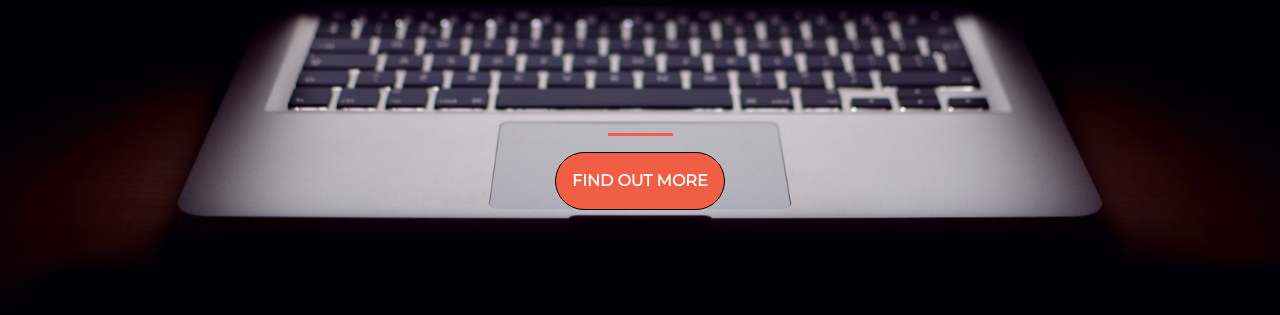
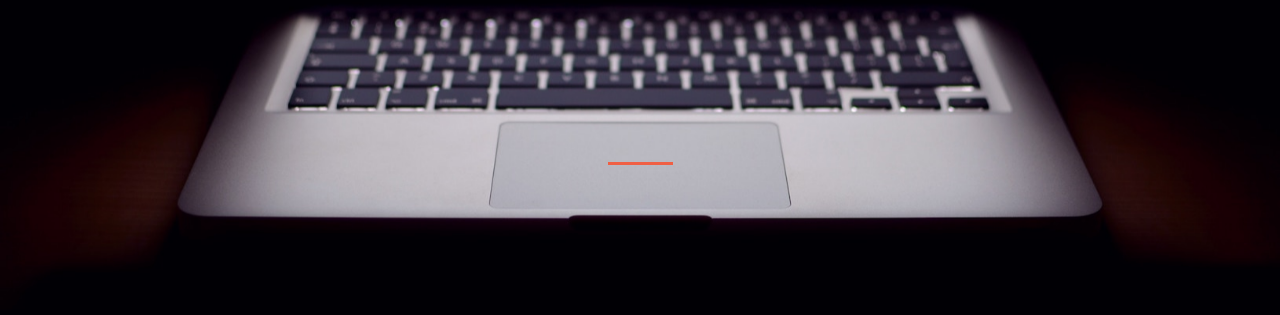
Before and after one commit to aboodsukkar/new-website, a plain HTML site: page index.html in a window 1280 px wide. Shown: the part 349-664 px from the top of the page. Drawn offline with nearby package versions, Linux system fonts and the light colour scheme.

Commit message:
Update index.html

```diff
--- a/index.html
+++ b/index.html
@@ -26,8 +26,8 @@
       <div class="buffer col-12"></div>
       <section class="text-center col-12" >
         <hr>
-        <a href="https://mailchi.mp/3d0f69e1f3b2/startup"><button class="btn btn-primary btn-xl animate__animated animate__flip">Find out more</button>
-        </a>
+       <!-- <a href="https://mailchi.mp/3d0f69e1f3b2/startup"><button class="btn btn-primary btn-xl animate__animated animate__flip">Find out more</button>
+        </a> -->
       </section>
       </div>
     </div>
```
